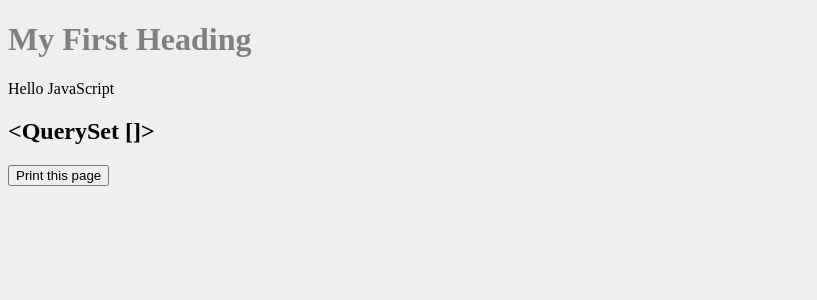
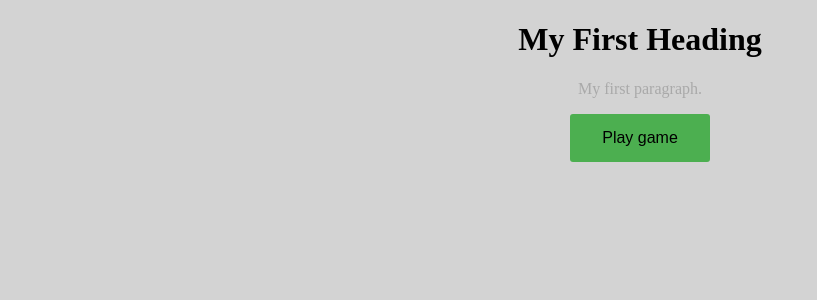
Before and after one commit to AndrzejKalinowski/beclaw_bingo, a Django app: page / in a window 1280 px wide. Shown: the top 300 px of the page, without its empty margins (0-817 px from the left). Run offline with Django 4.2, Linux system fonts and the light colour scheme; data that the repository does not hold is empty.

Commit message:
html structure

```diff
--- /dev/null
+++ b/beclaw_bingo/bingo/static/bingo/style.css
@@ -0,0 +1,26 @@
+body{
+    background-color: lightgray;
+    text-align: center;
+}
+p{
+    text-align: center;
+    color: darkgray;
+}
+button{
+    background-color: #4CAF50; /* Green */
+    border: none;
+    color: white;
+    padding: 15px 32px;
+    text-align: center;
+    text-decoration: none;
+    display: inline-block;
+    font-size: 16px;
+    border-radius: 3px;
+}
+a{
+    color: black;
+    text-decoration: none;
+}
+button:hover{
+    background-color: #5CbF70;
+}
--- a/beclaw_bingo/bingo/static/style.css
+++ /dev/null
@@ -1,6 +0,0 @@
-body{
-    background-color: #efefef;
-}
-h1{
-    color: gray;
-}
--- a/beclaw_bingo/bingo/templates/index.html
+++ b/beclaw_bingo/bingo/templates/bingo/game.html
@@ -4,18 +4,20 @@
 <html>
     <head>
         <title>Beclaw bingo</title>
-        <link rel="stylesheet" type="text/css" href="{% static 'style.css' %}">
+        <link rel="stylesheet" type="text/css" href="{% static 'bingo/style.css' %}">
     </head>
     <body>
 
         <h1>My First Heading</h1>
         <p id="demo">My first paragraph.</p>
-        <h2>{{sayings}}</h2>
+        {%for say in sayings %}
         <script>
-            // alert('Hello, world!');
+            alert("{{say}}");
             document.getElementById("demo").innerHTML = "Hello JavaScript";
         </script>
+        {%endfor%}
         <button onclick="window.print()">Print this page</button>
+
 
     </body>
 </html>
--- /dev/null
+++ b/beclaw_bingo/bingo/templates/bingo/index.html
@@ -0,0 +1,16 @@
+<!DOCTYPE html>
+{% load static %}
+
+<html>
+    <head>
+        <title>Beclaw bingo</title>
+        <link rel="stylesheet" type="text/css" href="{% static 'bingo/style.css' %}">
+    </head>
+    <body>
+
+        <h1>My First Heading</h1>
+        <p id="demo">My first paragraph.</p>
+        <button><a href="{% url 'game'%}">Play game</a></button>
+
+    </body>
+</html>
--- a/beclaw_bingo/bingo/views.py
+++ b/beclaw_bingo/bingo/views.py
@@ -7,7 +7,7 @@ def index(request):
     # latest_question_list = Saying.objects.order_by('-pub_date')[:5]
     # context = {'latest_question_list': latest_question_list}
     context = {'sayings': Saying.objects.all()}
-    return render(request, 'index.html', context)
+    return render(request, 'bingo/index.html', context)
 
 def game(request):
-    return HttpResponse("<h2>Beclaw Bingo!<h2>")
+    return render(request, 'bingo/game.html')
```
